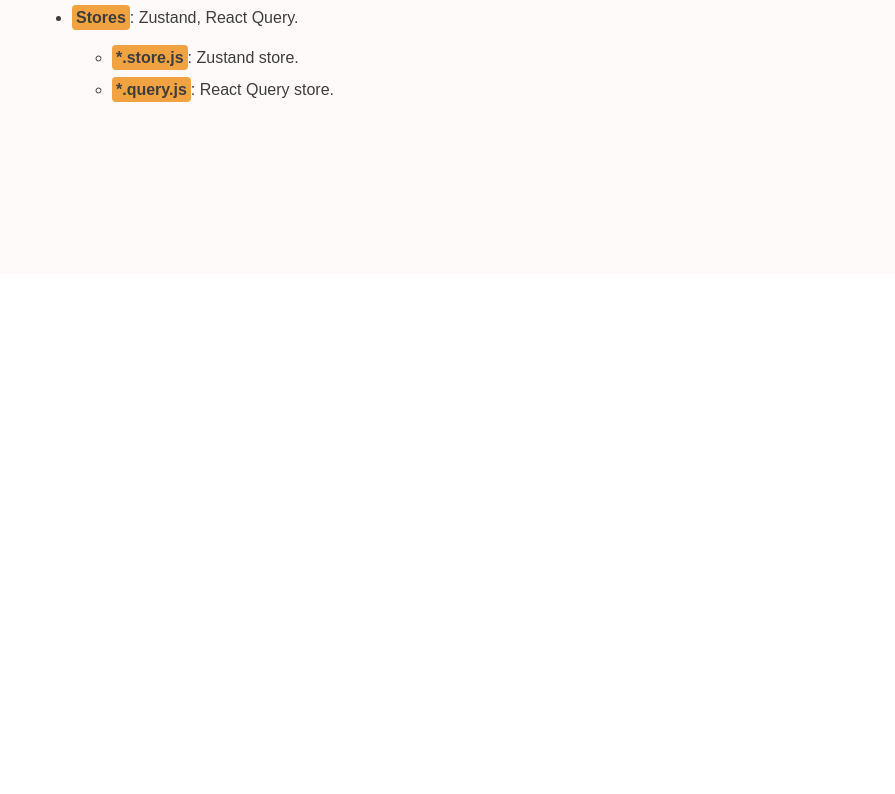
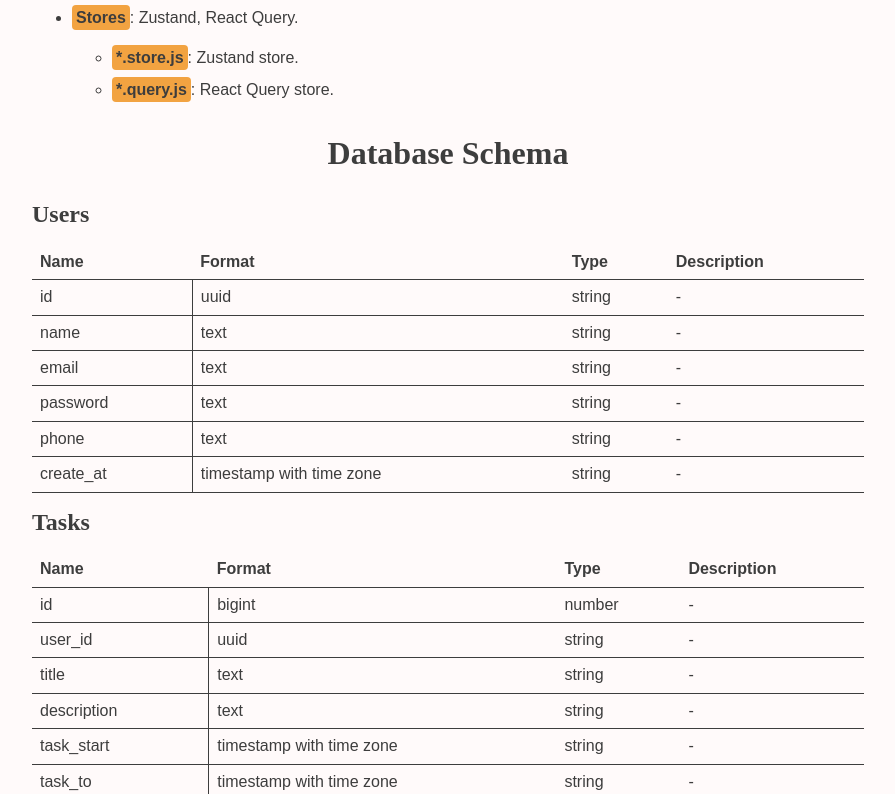
Before and after one commit to kongiok/chrono-dump, a React (Vite) app: page / in a window 1280 px wide. Shown: the part 2466-3260 px from the top of the page, without its empty margins (192-1087 px from the left). Before the commit the page ends 2740 px from the top, so only its background shows below. Built offline with nearby package versions, Linux system fonts and the light colour scheme; a web font is replaced by a local one.

Commit message:
doc: data schema create

```diff
--- a/package.json
+++ b/package.json
@@ -32,6 +32,7 @@
     "react-router-dom": "^6.23.0",
     "react-toastify": "^10.0.5",
     "remark-frontmatter": "^5.0.0",
+    "remark-gfm": "^4.0.0",
     "remark-mdx": "^3.0.1",
     "remark-mdx-frontmatter": "^4.0.0",
     "styled-components": "^6.1.8",
--- a/src/components/parts/Markdown.part.js
+++ b/src/components/parts/Markdown.part.js
@@ -101,3 +101,27 @@ export const BlockQuote = styled.blockquote`
     font-family: "Iansui" ,"GenWanMin", serif;
   }
 `;
+
+export const Table = styled.table`
+  width: 100%;
+  border-collapse: collapse;
+  margin: 1em 0;
+  font-family: "GenSekiGothic", sans-serif;
+  color: var(--color-neutral);
+`;
+
+export const TableHeader = styled.th`
+  padding: 0.5em;
+  border-bottom: 1px solid var(--color-neutral);
+  font-weight: 800;
+  text-align: left;
+`;
+
+export const TableCell = styled.td`
+  padding: 0.5em;
+  border-bottom: 1px solid var(--color-neutral);
+  text-align: left;
+  &:first-child {
+    border-right: 1px solid var(--color-neutral);
+  }
+`;
--- a/src/components/sections/Markdown.section.jsx
+++ b/src/components/sections/Markdown.section.jsx
@@ -12,7 +12,10 @@ import {
   UnsortedList,
   InlineCode,
   Link,
-  BlockQuote
+  BlockQuote,
+  Table,
+  TableCell,
+  TableHeader,
 } from '../parts/Markdown.part';
 
 const DisplaySection = styled.main`
@@ -48,7 +51,11 @@ const Markdown = ({ children }) => {
     ul: UnsortedList,
     code: InlineCode,
     a: Link,
-    blockquote: BlockQuote
+    blockquote: BlockQuote,
+    table: Table,
+    th: TableHeader,
+    td: TableCell,
+
   })
   const RenderMDX = ({ children }) => (
     <MDXProvider components={renderComponents}>
--- a/src/pages/Landing.page.mdx
+++ b/src/pages/Landing.page.mdx
@@ -80,3 +80,30 @@ We gathered ideas from *Get Things Done*, *Pomodoro*, and *Time Blocking*, tryin
 - **Stores**: Zustand, React Query.
   - **\*.store.js**: Zustand store.
   - **\*.query.js**: React Query store.
+
+# Database Schema #
+
+## Users ##
+| Name | Format | Type | Description |
+| --- | --- | --- | --- |
+| id | uuid | string | - |
+| name | text | string | - |
+| email | text | string | - |
+| password | text | string | - |
+| phone | text | string | - |
+| create_at | timestamp with time zone | string | - |
+
+## Tasks ##
+
+| Name | Format | Type | Description |
+| --- | --- | --- | --- |
+| id | bigint | number | - |
+| user_id | uuid | string | - |
+| title | text | string | - |
+| description | text | string | - |
+| task_start | timestamp with time zone | string | - |
+| task_to | timestamp with time zone | string | - |
+| parent_task | bigint | number | - |
+| priority | smallint | number | - |
+| status | smallint | number | - |
+| time_spent | bigint | number | - |
--- a/vite.config.js
+++ b/vite.config.js
@@ -3,6 +3,7 @@ import react from '@vitejs/plugin-react';
 import mdx from '@mdx-js/rollup';
 import remarkFrontmatter from "remark-frontmatter";
 import remarkMdxFrontmatter from "remark-mdx-frontmatter";
+import remarkGfm from "remark-gfm";
 
 // https://vitejs.dev/config/
 export default defineConfig({
@@ -10,7 +11,10 @@ export default defineConfig({
     {
       enforce: 'pre',
       ...mdx({
-        remarkPlugins: [remarkFrontmatter, remarkMdxFrontmatter],
+        remarkPlugins: [
+          remarkFrontmatter,
+          remarkMdxFrontmatter,
+          remarkGfm],
         providerImportSource: '@mdx-js/react',
       })
     },
```
Also changed, not shown: src/assets/utils.js (+5 -4 lines), 1 other file (tests, documents, lock files or other folders).
